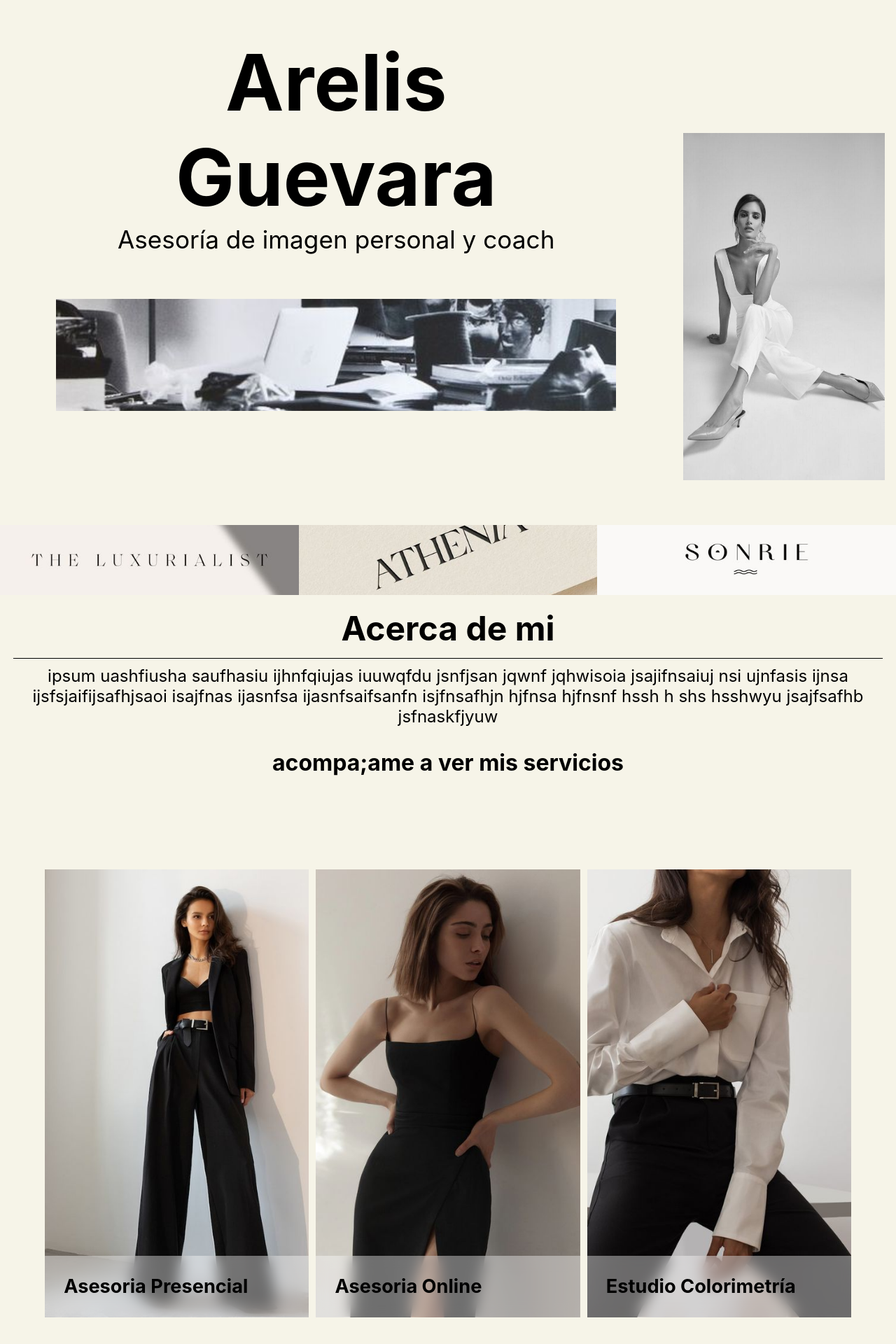
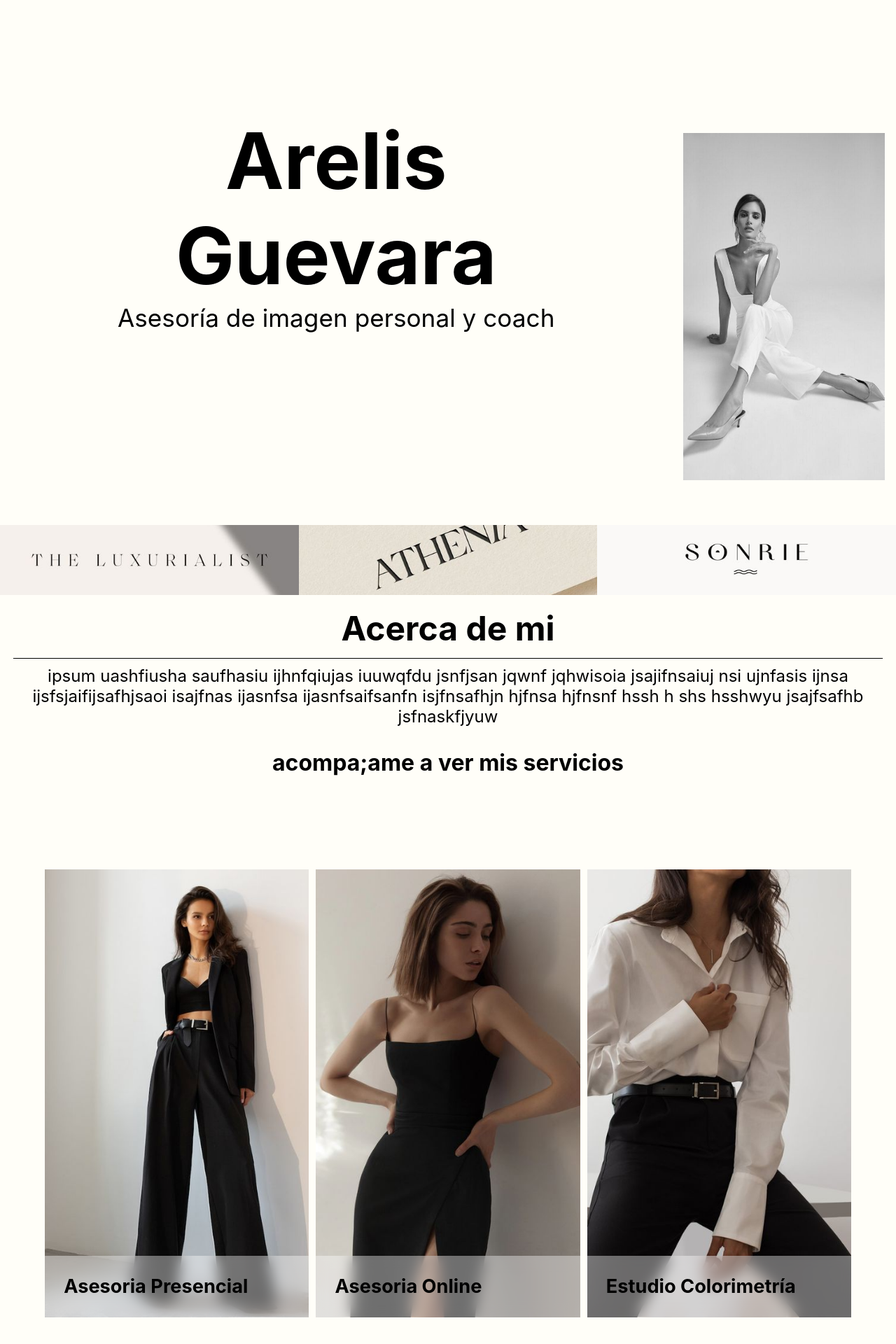
Before and after one commit to Antonimason/Arelis-WebPage, a React (Create React App) app: page / in a window 1280 px wide. Shown: the part 82-2002 px from the top of the page at 70% size. Built offline with nearby package versions, Linux system fonts and the light colour scheme; the HTML template or start-up script is replaced by a standard one.

Commit message:
hover added

```diff
--- a/src/Components/Home/Home.css
+++ b/src/Components/Home/Home.css
@@ -22,7 +22,7 @@
 .home__subtitle{
     font-size: 1.2em;
 }
-.home__imgtext{
+.home__imgText{
     display:none;
 }
 
@@ -77,3 +77,15 @@
         align-content: flex-end;
     }
 }
+@media (600px <= width <= 1000px) and (min-height: 850px) {
+    .home{
+        height:80%;
+    }
+    .home__img{
+        width: 50%;
+        height: 600px;
+    }
+    .home__text{
+        height: 30%;
+    }
+}
--- a/src/Components/Home/Home.js
+++ b/src/Components/Home/Home.js
@@ -8,7 +8,7 @@
             <div className="home__text">
                 <h1 className="home__title">Arelis Guevara</h1>
                 <p className="home__subtitle">Asesoría de imagen personal y coach</p>
-                <div className="home__imgtext"><img src={Acce} alt="modelo 2" className="home__picturetext"/></div>
+                <div className="home__imgText"><img src={Acce} alt="modelo 2" className="home__picturetext"/></div>
             </div>
             <div className="home__img"><img src={imagenHome} alt="modelo 1" className="home__picture"/></div>
         </div>
--- a/src/Components/Services/Services.css
+++ b/src/Components/Services/Services.css
@@ -19,6 +19,7 @@
     height:40rem;
     object-fit: cover;
     margin: 2.0rem 0;
+    overflow: hidden;
 }
 .services__title{
     width:100%;
@@ -33,6 +34,7 @@
     width:100%;
     height: 100%;
     object-fit: cover;
+    cursor:pointer;
 }
 
 @media only screen and (width > 724px) {
@@ -40,9 +42,9 @@
         display:grid;
         height: 80vh;
         width: 90%;
-        grid-template-columns: 25rem 1fr;
-        grid-template-rows: 25rem 1fr;
-        grid-gap: 1.5rem 0.625rem;
+        grid-template-columns: 20rem 20rem;
+        grid-template-rows: 22rem 22rem;
+        grid-gap:0.625rem 0.625rem;
     }
     .services__box{
         height: 100%;
@@ -59,4 +61,5 @@
         flex-wrap: nowrap;
     }
     .services__title{font-size: 1.7em;}
+    .services__box:hover{opacity:0.5;}
 }
--- a/src/index.css
+++ b/src/index.css
@@ -9,7 +9,7 @@
     sans-serif;
   -webkit-font-smoothing: antialiased;
   -moz-osx-font-smoothing: grayscale;
-  background-color: #f6f4e8;
+  background-color: #fffef8;
   width: 100%;
 }
 
```
